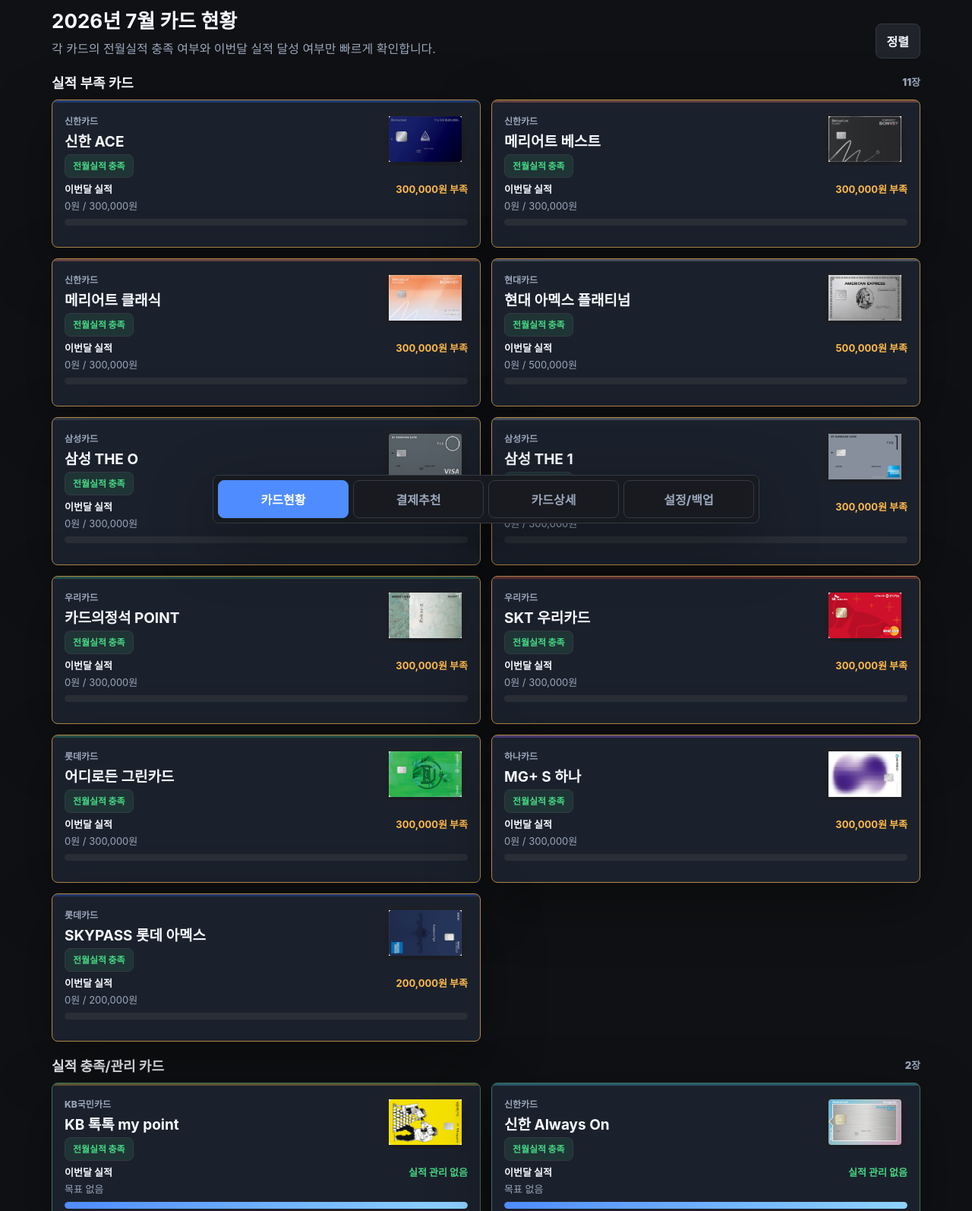
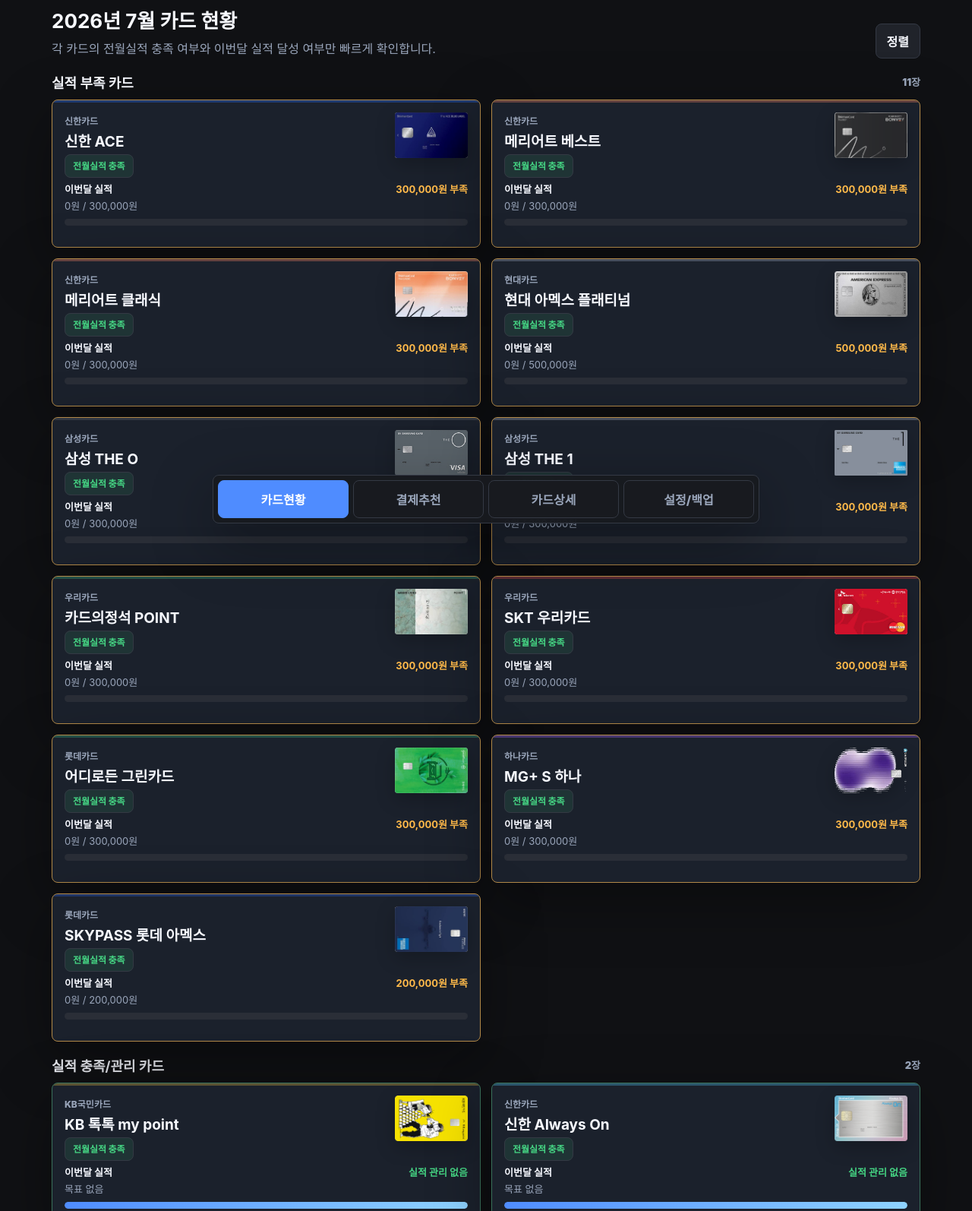
Before and after one commit to jackjack22-kor/Card_Benefit_Manager, a website built with Vite: page index.html in a window 1280 px wide. Shown: the part 101-1695 px from the top of the page at 76% size. Built offline with nearby package versions, Linux system fonts and the light colour scheme.

Commit message:
fix: 카드 이미지 외곽 정리

```diff
--- a/src/data/cards.js
+++ b/src/data/cards.js
@@ -18,7 +18,7 @@ export const CARDS = [
     name: 'The ACE BLUE LABEL',
     shortName: '신한 ACE',
     theme: 'blue',
-    image: 'image/신한 더에이스블루라벨.jpeg',
+    image: 'image/clean/shinhan-ace-blue.png',
     annualFee: 705000,
     defaultCycle: { type: 'anniversary', startMonth: 1 },
     monthlyTargets: [300000, 600000, 1000000],
@@ -153,7 +153,7 @@ export const CARDS = [
     name: '메리어트 본보이™ 더 베스트',
     shortName: '메리어트 베스트',
     theme: 'coral',
-    image: 'image/신한 본보이 더 베스트.png',
+    image: 'image/clean/marriott-best-shinhan.png',
     annualFee: 267000,
     defaultCycle: { type: 'anniversary', startMonth: 1 },
     monthlyTargets: [300000],
@@ -284,7 +284,7 @@ export const CARDS = [
     name: '메리어트 본보이™ 더 클래식',
     shortName: '메리어트 클래식',
     theme: 'peach',
-    image: 'image/신한 본보이 더 클래식.jpeg',
+    image: 'image/clean/marriott-classic-shinhan.png',
     annualFee: 147000,
     defaultCycle: { type: 'anniversary', startMonth: 1 },
     monthlyTargets: [300000, 2000000],
@@ -400,7 +400,7 @@ export const CARDS = [
     name: 'American Express The Platinum Card®',
     shortName: '현대 아멕스 플래티넘',
     theme: 'platinum',
-    image: 'image/현대 아멕스 플래티넘.jpeg',
+    image: 'image/clean/hyundai-amex-platinum.png',
     annualFee: 1000000,
     defaultCycle: { type: 'anniversary', startMonth: 1 },
     monthlyTargets: [500000],
@@ -422,7 +422,7 @@ export const CARDS = [
     name: '삼성 THE O 아시아나',
     shortName: '삼성 THE O',
     theme: 'black',
-    image: 'image/삼성 THE O.png',
+    image: 'image/clean/samsung-the-o-asiana.png',
     annualFee: 600000,
     defaultCycle: { type: 'anniversary', startMonth: 1 },
     monthlyTargets: [300000],
@@ -449,7 +449,7 @@ export const CARDS = [
     name: '삼성 THE 1 스카이패스',
     shortName: '삼성 THE 1',
     theme: 'silver',
-    image: 'image/삼성 THE 1.jpeg',
+    image: 'image/clean/samsung-the1-skypass.png',
     annualFee: 250000,
     defaultCycle: { type: 'anniversary', startMonth: 1 },
     monthlyTargets: [300000],
@@ -472,7 +472,7 @@ export const CARDS = [
     name: '카드의정석 POINT 주거래',
     shortName: '카드의정석 POINT',
     theme: 'mint',
-    image: 'image/우리 카드의정석 POINT.jpeg',
+    image: 'image/clean/woori-point-main.png',
     annualFee: 12000,
     defaultCycle: { type: 'calendar', startMonth: 1 },
     monthlyTargets: [300000, 600000, 1200000],
@@ -496,7 +496,7 @@ export const CARDS = [
     name: 'SKT 우리카드',
     shortName: 'SKT 우리카드',
     theme: 'red',
-    image: 'image/SKT우리카드.jpeg',
+    image: 'image/clean/skt-woori-card.png',
     annualFee: 15000,
     defaultCycle: { type: 'calendar', startMonth: 1 },
     monthlyTargets: [300000, 700000, 1000000],
@@ -519,7 +519,7 @@ export const CARDS = [
     name: '톡톡 my point카드',
     shortName: 'KB 톡톡 my point',
     theme: 'yellow',
-    image: 'image/rotated/KB 톡톡 my point.png',
+    image: 'image/clean/kb-talktalk-my-point.png',
     annualFee: 12000,
     defaultCycle: { type: 'issueMonth', startMonth: 1 },
     monthlyTargets: [],
@@ -539,7 +539,7 @@ export const CARDS = [
     name: '어디로든 그린카드 X LOCA',
     shortName: '어디로든 그린카드',
     theme: 'green',
-    image: 'image/rotated/롯데 어디로든그린카드.jpeg',
+    image: 'image/clean/lotte-green-card.png',
     annualFee: 15000,
     defaultCycle: { type: 'calendar', startMonth: 1 },
     monthlyTargets: [300000, 600000],
@@ -561,7 +561,7 @@ export const CARDS = [
     name: 'MG+ S 하나카드',
     shortName: 'MG+ S 하나',
     theme: 'purple',
-    image: 'image/rotated/MG+S 하나카드.jpeg',
+    image: 'image/clean/mg-s-hana.png',
     annualFee: 17000,
     defaultCycle: { type: 'calendar', startMonth: 1 },
     monthlyTargets: [300000, 600000, 1000000],
@@ -582,7 +582,7 @@ export const CARDS = [
     name: 'SKYPASS 롯데 아멕스카드',
     shortName: 'SKYPASS 롯데 아멕스',
     theme: 'navy',
-    image: 'image/rotated/SKYPASS 롯데 아멕스카드.jpeg',
+    image: 'image/clean/lotte-amex-skypass.png',
     annualFee: 20000,
     defaultCycle: { type: 'calendar', startMonth: 1 },
     monthlyTargets: [200000],
@@ -604,7 +604,7 @@ export const CARDS = [
     name: '신한카드 Always On',
     shortName: '신한 Always On',
     theme: 'cyan',
-    image: 'image/신한 Always On.png',
+    image: 'image/clean/shinhan-always-on.png',
     annualFee: 0,
     defaultCycle: { type: 'calendar', startMonth: 1 },
     monthlyTargets: [],
--- a/src/styles.css
+++ b/src/styles.css
@@ -84,12 +84,12 @@ p { color: var(--muted); line-height: 1.55; }
 .dashboard-card.shortfall { border-color: color-mix(in srgb, var(--warn) 62%, var(--line)); }
 .dashboard-card.complete { border-color: color-mix(in srgb, var(--good) 36%, var(--line)); }
 .dashboard-card.dragging { opacity: .55; transform: scale(.99); }
-.dashboard-card-head { display: grid; grid-template-columns: minmax(0, 1fr) 112px; align-items: start; gap: 12px; margin-bottom: 12px; }
+.dashboard-card-head { display: grid; grid-template-columns: minmax(0, 1fr) 96px; align-items: start; gap: 12px; margin-bottom: 12px; }
 .dashboard-card-copy { min-width: 0; }
 .dashboard-card-copy h3 { margin: 3px 0 9px; font-size: 19px; }
-.card-thumb, .detail-card-image { margin: 0; border-radius: 8px; background: color-mix(in srgb, var(--surface-2) 78%, transparent); display: flex; align-items: center; justify-content: center; overflow: hidden; }
-.card-thumb { width: 112px; aspect-ratio: 1.586 / 1; padding: 5px; justify-self: end; }
-.card-thumb img, .detail-card-image img { display: block; width: 100%; height: 100%; object-fit: contain; filter: drop-shadow(0 8px 12px rgba(0,0,0,.24)); }
+.card-thumb, .detail-card-image { margin: 0; display: flex; align-items: center; justify-content: center; }
+.card-thumb { width: 96px; aspect-ratio: 1.586 / 1; justify-self: end; }
+.card-thumb img, .detail-card-image img { display: block; width: 100%; height: 100%; object-fit: contain; filter: drop-shadow(0 8px 12px rgba(0,0,0,.22)); }
 .sort-controls { display: flex; gap: 8px; margin-top: 12px; }
 .sort-controls button { border: 1px solid var(--line); background: var(--surface-2); color: var(--text); border-radius: 8px; padding: 8px 10px; font-weight: 900; }
 .card-section { position: relative; overflow: hidden; border: 1px solid var(--line); background: color-mix(in srgb, var(--surface) 94%, var(--accent)); border-radius: 8px; padding: 18px; box-shadow: var(--shadow); min-height: 286px; cursor: grab; touch-action: pan-y; }
@@ -170,9 +170,9 @@ textarea { min-height: 180px; resize: vertical; }
 .card-list-item { display: block; width: 100%; margin: 6px 0; border: 1px solid var(--line); background: var(--surface-2); color: var(--text); border-radius: 8px; padding: 10px; text-align: left; font-weight: 800; }
 .card-list-item.active { background: var(--accent); color: white; border-color: var(--accent); }
 .detail-card { margin-bottom: 18px; }
-.detail-hero { display: grid; grid-template-columns: minmax(0, 1fr) minmax(220px, 280px); gap: 18px; align-items: start; }
+.detail-hero { display: grid; grid-template-columns: minmax(0, 1fr) minmax(200px, 240px); gap: 18px; align-items: start; }
 .detail-copy { min-width: 0; }
-.detail-card-image { width: 100%; aspect-ratio: 1.586 / 1; padding: 10px; }
+.detail-card-image { width: 100%; aspect-ratio: 1.586 / 1; }
 .annual-fee { color: var(--muted); border: 1px solid var(--line); background: var(--surface-2); border-radius: 8px; padding: 8px 10px; white-space: nowrap; }
 .summary-grid { display: grid; grid-template-columns: repeat(4, 1fr); gap: 10px; margin-top: 16px; }
 .metric { border: 1px solid var(--line); background: var(--surface-2); border-radius: 8px; padding: 12px; min-height: 74px; }
@@ -262,10 +262,10 @@ code { color: var(--accent); background: var(--surface-2); padding: 2px 5px; bor
   .month-nav strong { min-width: 0; }
   .month-nav .today-button { min-width: 54px; }
   .dashboard-card { min-height: 150px; }
-  .dashboard-card-head { grid-template-columns: minmax(0, 1fr) 104px; }
-  .card-thumb { width: 104px; }
+  .dashboard-card-head { grid-template-columns: minmax(0, 1fr) 88px; }
+  .card-thumb { width: 88px; }
   .detail-hero { grid-template-columns: 1fr; }
-  .detail-card-image { max-width: 320px; justify-self: center; }
+  .detail-card-image { max-width: 260px; justify-self: center; }
   .rank-item { padding: 13px; gap: 10px; }
   .tabs { left: 8px; right: 8px; bottom: 8px; }
 }
--- a/tools/build-single.mjs
+++ b/tools/build-single.mjs
@@ -25,7 +25,7 @@ function escapeInlineStyle(source) {
 }
 
 await mkdir(distDir, { recursive: true });
-await cp(join(root, 'image'), join(distDir, 'image'), { recursive: true, force: true });
+await cp(join(root, 'image', 'clean'), join(distDir, 'image', 'clean'), { recursive: true, force: true });
 
 const html = await readFile(indexPath, 'utf8');
 const cssTagPattern = /<link\b(?=[^>]*rel="stylesheet")[^>]*>/;
```
Also changed, not shown: image/clean/hyundai-amex-platinum.png (added), image/clean/kb-talktalk-my-point.png (added), image/clean/lotte-amex-skypass.png (added), image/clean/lotte-green-card.png (added), image/clean/marriott-best-shinhan.png (added), image/clean/marriott-classic-shinhan.png (added), image/clean/mg-s-hana.png (added), image/clean/samsung-the-o-asiana.png (added), image/clean/samsung-the1-skypass.png (added), image/clean/shinhan-ace-blue.png (added), image/clean/shinhan-always-on.png (added), image/clean/skt-woori-card.png (added), image/clean/woori-point-main.png (added).
